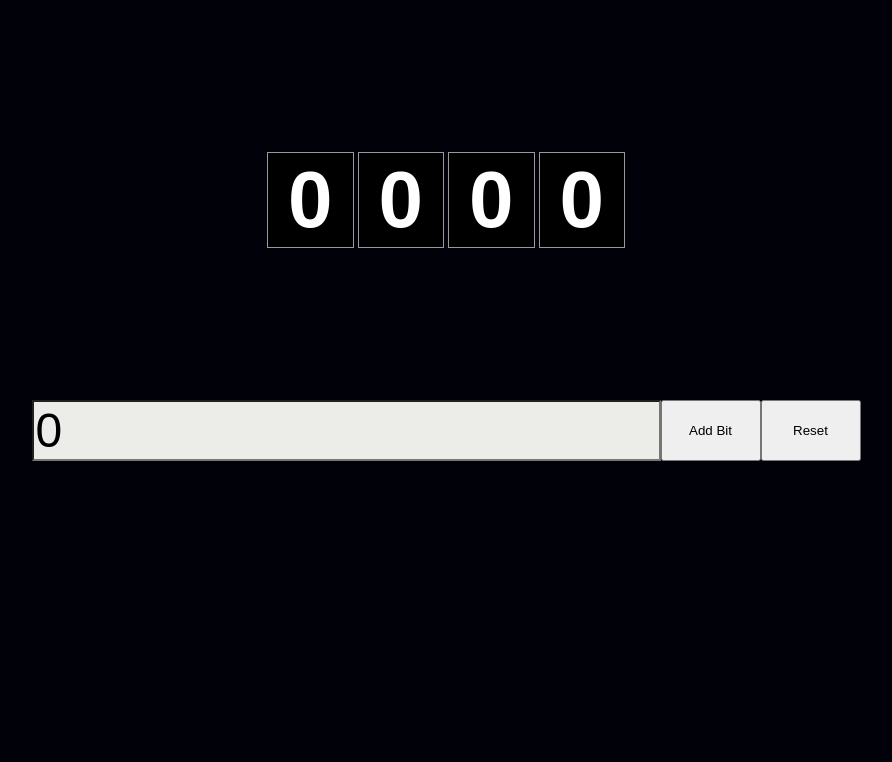
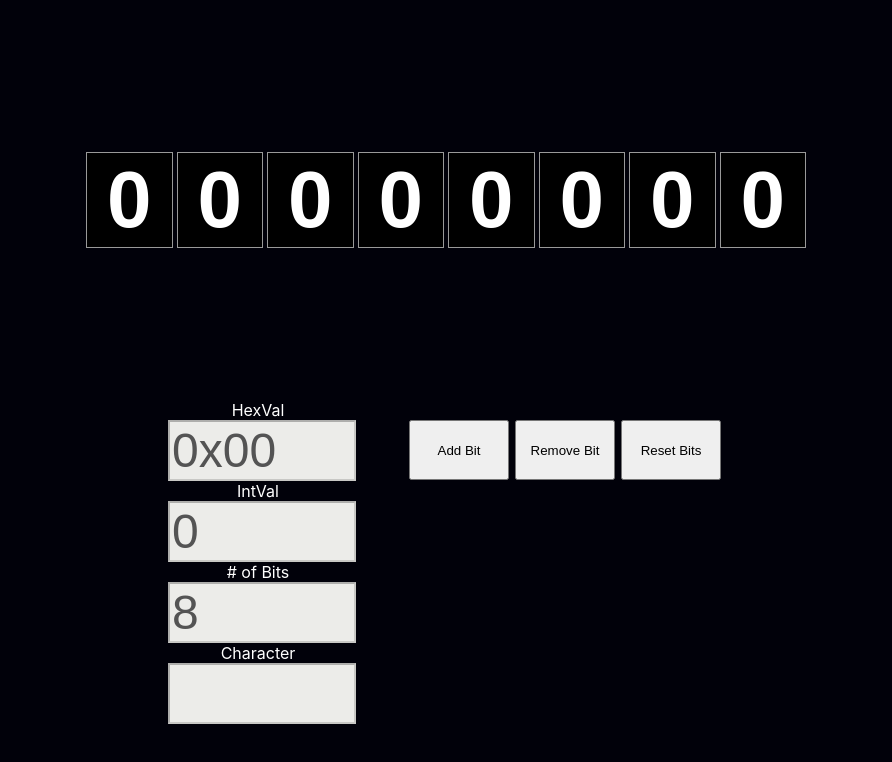
Before and after one commit to filmjbrandon/binary-toy, a React (Create React App) app: page / in a window 1280 px wide. Shown: the top 762 px of the page, without its empty margins (194-1086 px from the left). Built offline with nearby package versions, Linux system fonts and the light colour scheme.

Commit message:
Reorganized and added new controls and way to see value as hex and char.

```diff
--- a/src/App.tsx
+++ b/src/App.tsx
@@ -3,7 +3,7 @@ import BitInteraction from './BitInteraction';
 function App() {
   return (
     <div className="App">
-      <BitInteraction numberOfBits={4} />
+      <BitInteraction />
     </div>
   );
 }
--- a/src/BitInteraction.tsx
+++ b/src/BitInteraction.tsx
@@ -3,9 +3,10 @@ import { useState } from "react";
 import Bit from "./Bit";
 import "./css/BitInteraction.css";
 
-export default function BitInteraction({ numberOfBits = 2 }) {
+export default function BitInteraction({ numberOfBits = 8 }) {
     const [bitCount, setBitCount] = useState(numberOfBits);
     const [intValue, setIntValue] = useState(0);
+    const [hexValue, setHexValue] = useState('0x00');
     const [bits, setBits] = useState(Array(numberOfBits).fill(0));
     const [resetState, setResetState] = useState(false);
 
@@ -14,6 +15,22 @@ export default function BitInteraction({ numberOfBits = 2 }) {
         setBitCount(bitCount + 1);
         setBits([...bits, 0]);
     };
+
+    const removeBit = () => {
+        if (bitCount > 1) {
+            const newBitCount = bitCount - 1;
+            setBitCount(newBitCount);
+            const updatedBits = bits.slice(0,newBitCount);
+            setBits(updatedBits);
+            displayValues(updatedBits);
+        }
+    };
+
+    const displayValues = (arrayOfBits:Array<number>) => {
+        const iVal = parseInt(arrayOfBits.toReversed().join(""),2);
+        setIntValue(iVal);
+        setHexValue('0x'+iVal.toString(16).padStart(2,'0').toUpperCase());
+    }
 
     const handleBitChange = (index:number, value:number) => {
         setResetState(false);
@@ -35,7 +52,7 @@ export default function BitInteraction({ numberOfBits = 2 }) {
         });
         console.log("bits-reversed",updatedBits);
         setBits(updatedBits);
-        setIntValue(Number.parseInt(updatedBits.toReversed().join(""),2));
+        displayValues(updatedBits);
         console.log("updated",updatedBits);
     };
 
@@ -46,9 +63,9 @@ export default function BitInteraction({ numberOfBits = 2 }) {
 
     const resetBits = () => {
         setResetState(true);
-        setBits(Array(numberOfBits).fill(0));
-        setResetState(true);
+        setBits(Array(bitCount).fill(0));
         setIntValue(0);
+        setHexValue('0x00');
     }
 
     return (
@@ -66,9 +83,72 @@ export default function BitInteraction({ numberOfBits = 2 }) {
             </div>
 
             <div className="control">
-                <input type="text" onChange={handleIntChange} id="number-value" value={intValue} />
-                <button data-testid="add-bit" onClick={addBit}>Add Bit</button>
-                <button data-testid="reset" onClick={resetBits}>Reset</button>
+
+                <div className="display">
+
+                    <div>
+                    <label htmlFor="hex-value">
+                        HexVal
+                    </label>
+                    <input type="text"
+                        disabled={true}
+                        data-testid="hex-value"
+                        id="hex-value"
+                        value={hexValue}
+                    />
+                    </div>
+
+                    <div>
+                    <label htmlFor="int-value">
+                        IntVal
+                    </label>
+                    <input type="text"
+                        disabled={true}
+                        id="int-value"
+                        data-testid="int-value"
+                        value={intValue}
+                    />
+                    <label htmlFor="bit-count">
+                        # of Bits
+                    </label>
+                    <input type="text"
+                        disabled={true}
+                        id="bit-count"
+                        data-testid="bit-count"
+                        value={bitCount}
+                    />
+
+                    <label htmlFor="char">
+                       Character
+                    </label>
+                    <input type="text"
+                        disabled={true}
+                        id="char"
+                        data-testid="char"
+                        value={String.fromCharCode(intValue)}
+                    />
+
+                    </div>
+                </div>
+
+                <div className="buttons">
+
+                    <button
+                        data-testid="add-bit"
+                        onClick={addBit}>
+                        Add Bit
+                    </button>
+                    <button
+                        disabled={bitCount < 2}
+                        data-testid="remove-bit"
+                        onClick={removeBit}>
+                        Remove Bit
+                    </button>
+                    <button data-testid="reset"
+                        onClick={resetBits}>
+                        Reset Bits
+                    </button>
+                </div>
             </div>
         </>
     );
--- a/src/css/BitInteraction.css
+++ b/src/css/BitInteraction.css
@@ -5,6 +5,7 @@ div.interaction {
     height: 400px;
     width: 100vw; /* Adjust container width as needed */
 }
+
 
 div.bits {
     flex-direction: row-reverse;
@@ -14,8 +15,9 @@ div.bits {
     display:flex;
     justify-content: center;
     flex-direction: row;
-    max-height: 200px;
+    max-height: 150px;
     margin: auto;
+    flex-wrap:wrap;
 }
 
 .control input {
@@ -23,7 +25,26 @@ div.bits {
     font-size: 48px;
 }
 
+.buttons {
+    margin-left: 50px;
+}
+
 .control button {
     appearance: button;
+    height: 60px;
+    margin-top: 20px;
+    margin-left: 3px;
+    margin-right: 3px;
     width: 100px;
 }
+
+.control label {
+    color: white;
+}
+
+.control label, input {
+    display:flex;
+    flex-direction:column;
+    flex-wrap:wrap;
+    width:180px;
+}
--- a/tsconfig.json
+++ b/tsconfig.json
@@ -3,7 +3,7 @@
       "jsx": "react-jsx",  // or "react" for React versions below 17
       "module": "esnext",
       "target": "es5",
-      "lib": ["dom", "esnext"],
+      "lib": ["dom", "ES2023", "ESNext"],
       "strict": true,
       "esModuleInterop": true,
       "skipLibCheck": true,
```
Also changed, not shown: 2 other files (tests, documents, lock files or other folders).
